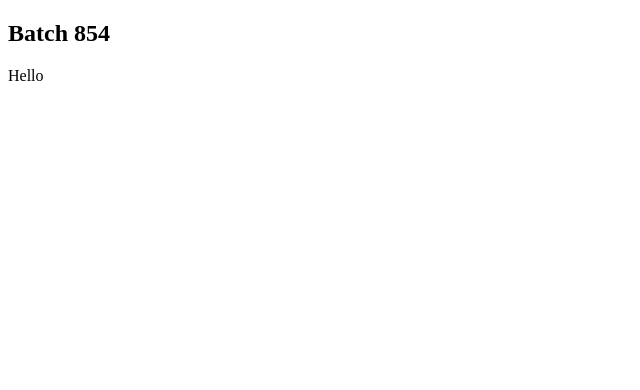
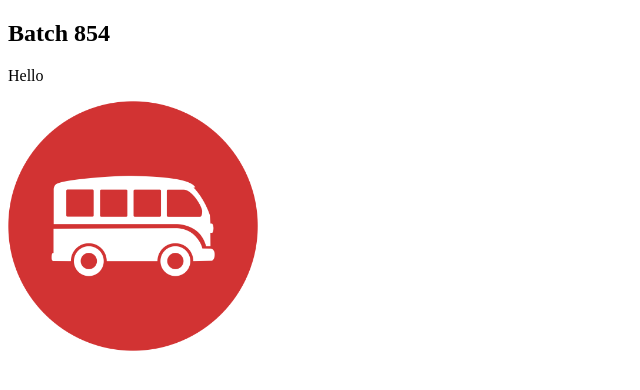
Before and after one commit to jpheos/git-854, a plain HTML site: page index.html in a window 1280 px wide. Shown: the whole page, without its empty margins (0-640 px from the left). Drawn offline with Linux system fonts and the light colour scheme.

Commit message:
add logo

```diff
--- a/index.html
+++ b/index.html
@@ -8,5 +8,7 @@
 <body>
   <h2>Batch 854</h2>
   <p>Hello</p>
+
+  <img src="logo.png" alt="" width="250">
 </body>
 </html>
```
Also changed, not shown: logo.png (added).
